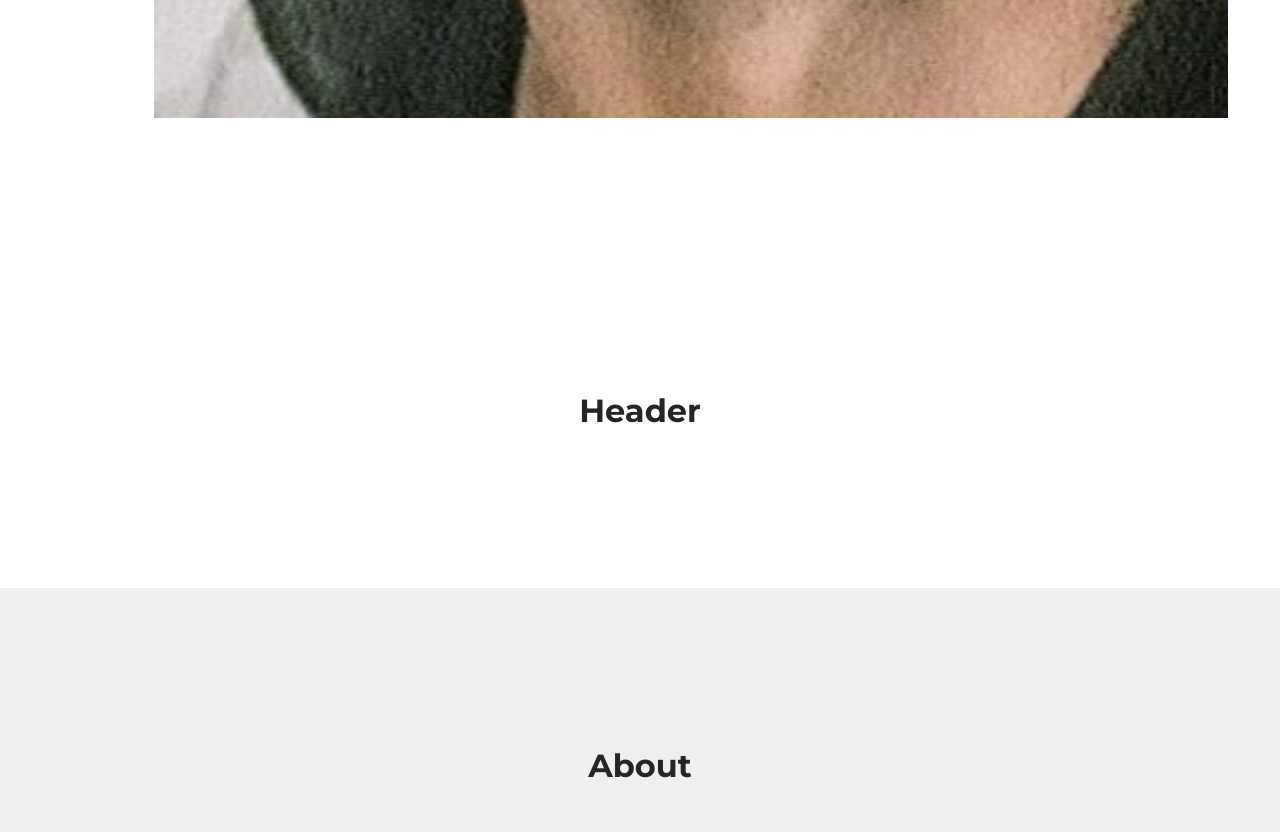
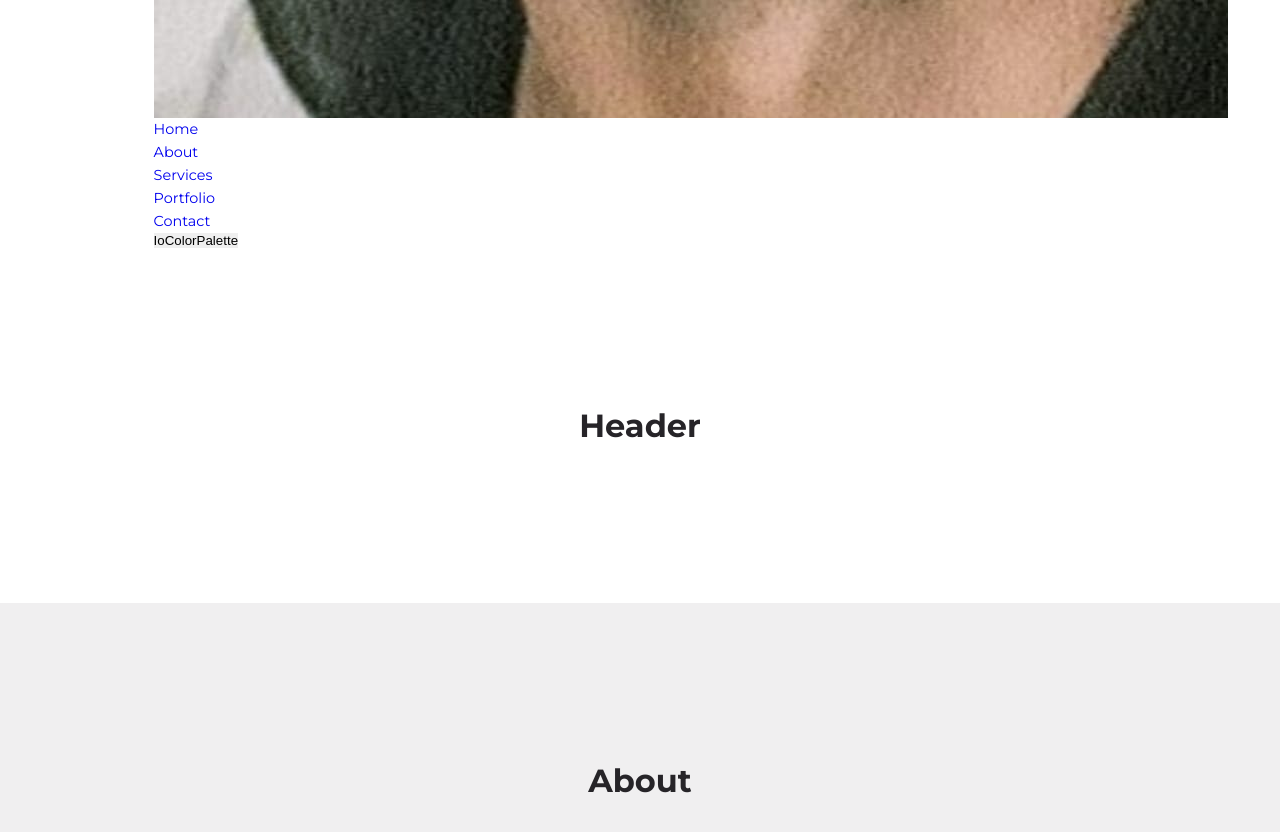
Before and after one commit to MajesticLopes/react_portfolio, a React (Create React App) app: page / in a window 1280 px wide. Shown: the part 1200-2032 px from the top of the page. Built offline with nearby package versions, Linux system fonts and the light colour scheme.

Commit message:
Ajout d'un logo icons react

```diff
--- a/package.json
+++ b/package.json
@@ -8,7 +8,7 @@
     "@testing-library/user-event": "^13.5.0",
     "react": "^18.2.0",
     "react-dom": "^18.2.0",
-    "react-scripts": "5.0.1",
+    "react-icons": "^4.12.0",
     "web-vitals": "^2.1.4"
   },
   "scripts": {
@@ -34,5 +34,8 @@
       "last 1 firefox version",
       "last 1 safari version"
     ]
+  },
+  "devDependencies": {
+    "react-scripts": "^5.0.1"
   }
 }
--- a/src/index.css
+++ b/src/index.css
@@ -68,7 +68,7 @@ section > p {
 }
 
 a {
-  color: var(--color-white);
+  /*color: var(--color-white);*/
   transition: var(--transition);
 }
 
--- a/src/sections/navbar/Navbar.jsx
+++ b/src/sections/navbar/Navbar.jsx
@@ -1,12 +1,13 @@
 import './navbar.css'
 import Logo from '../../assets/logo.jpg'
 import data from './data'
+import { IoColorPalette } from "react-icons/io5";
 
 const Navbar = () => {
   return (
     <nav>
       <div className="container nav__container">
-        <a href="">
+        <a href="index.html" className='nav__logo'>
           <img src={Logo} alt="Logo" />
         </a>
         <ul className='Nav__menu'>
@@ -16,7 +17,7 @@ const Navbar = () => {
 
 
         </ul>
-        <button></button>
+        <button id='theme_icon'>IoColorPalette</button>
       </div>
     </nav>
   )
```
Also changed, not shown: 1 other file (tests, documents, lock files or other folders).
